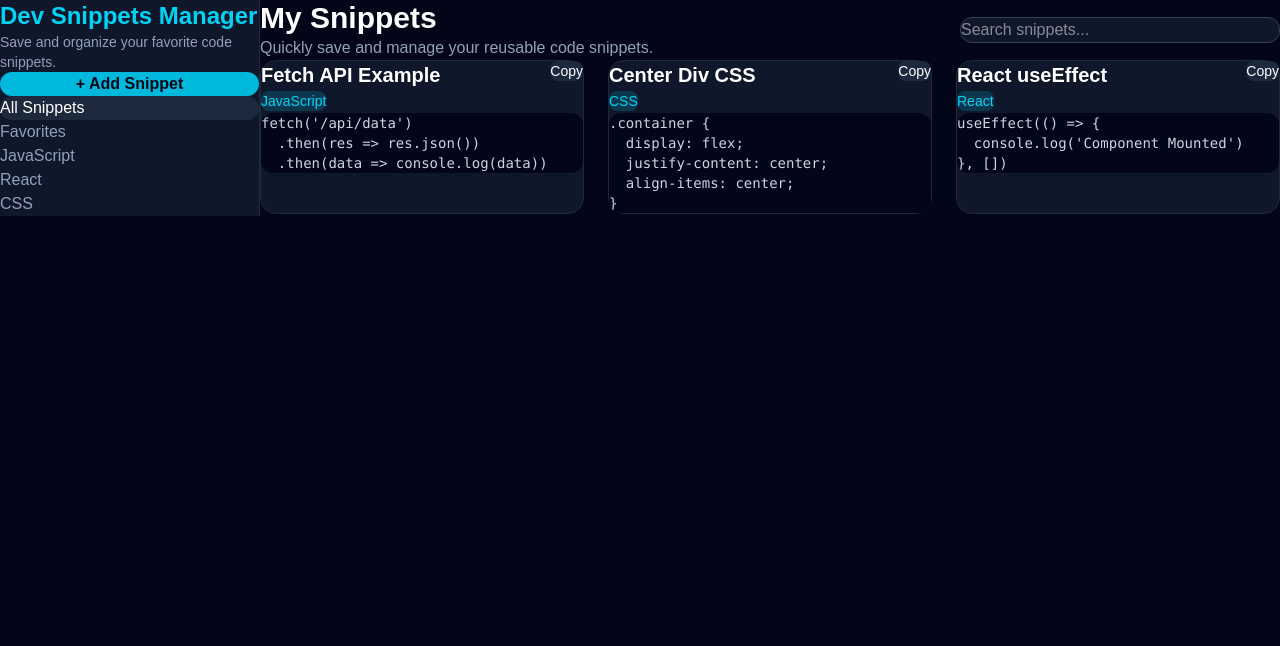
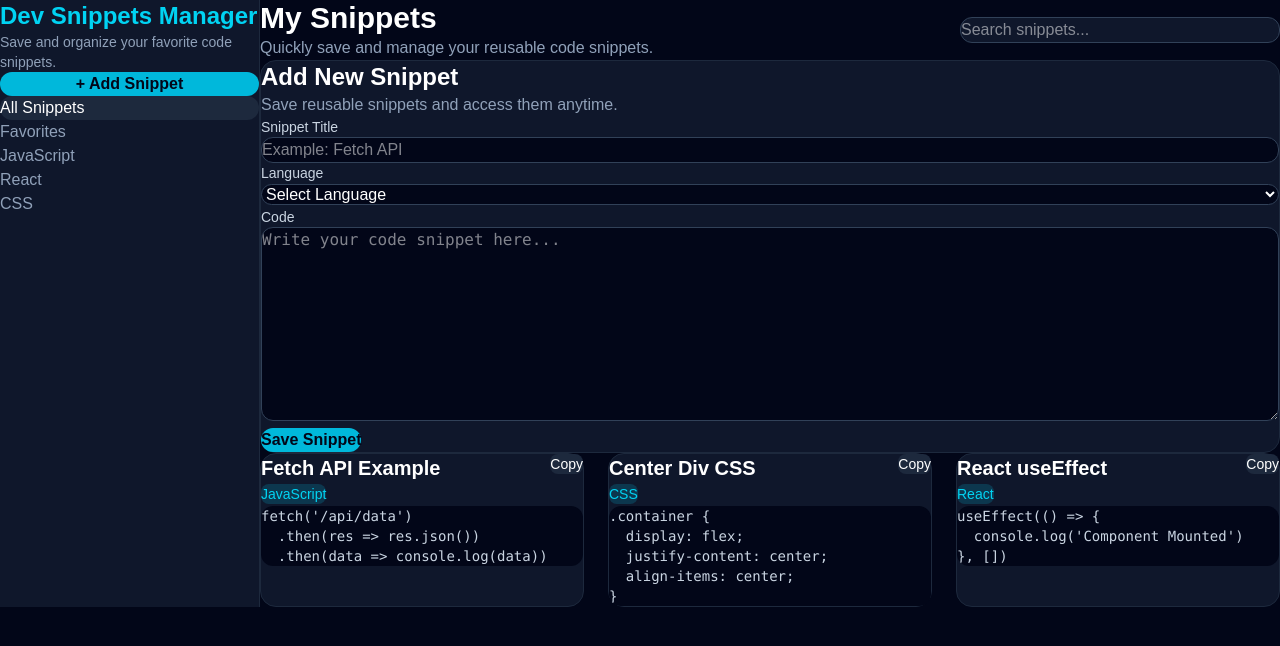
Before and after one commit to djabranemmd/dev-snippets-manager, a React (Vite) app: page / in a window 1280 px wide. Shown: the top 646 px of the page. Built offline with nearby package versions, Linux system fonts and the light colour scheme.

Commit message:
Build dynamic add snippet system with React state

```diff
--- a/src/App.jsx
+++ b/src/App.jsx
@@ -1,10 +1,19 @@
+import { useState } from 'react'
+
 import Sidebar from './components/Sidebar'
 import Header from './components/Header'
 import SnippetsGrid from './components/SnippetsGrid'
+import AddSnippetForm from './components/AddSnippetForm'
 
-import snippets from './data/snippets'
+import snippetsData from './data/snippets'
 
 function App() {
+  const [snippets, setSnippets] = useState(snippetsData)
+
+  const addSnippet = (newSnippet) => {
+    setSnippets([newSnippet, ...snippets])
+  }
+
   return (
     <div className="min-h-screen bg-slate-950 text-white">
 
@@ -16,6 +25,8 @@ function App() {
 
           <Header />
 
+          <AddSnippetForm addSnippet={addSnippet} />
+
           <SnippetsGrid snippets={snippets} />
 
         </main>
--- /dev/null
+++ b/src/components/AddSnippetForm.jsx
@@ -0,0 +1,125 @@
+import { useState } from 'react'
+
+function AddSnippetForm({ addSnippet }) {
+  const [title, setTitle] = useState('')
+  const [language, setLanguage] = useState('')
+  const [code, setCode] = useState('')
+
+  const handleSubmit = (e) => {
+    e.preventDefault()
+
+    if (!title || !language || !code) {
+      return
+    }
+
+    const newSnippet = {
+      id: Date.now(),
+      title,
+      language,
+      code,
+    }
+
+    addSnippet(newSnippet)
+
+    setTitle('')
+    setLanguage('')
+    setCode('')
+  }
+
+  return (
+    <div className="mt-8 rounded-2xl border border-slate-800 bg-slate-900 p-6">
+
+      <h2 className="text-2xl font-bold">
+        Add New Snippet
+      </h2>
+
+      <p className="mt-2 text-slate-400">
+        Save reusable snippets and access them anytime.
+      </p>
+
+      <form
+        onSubmit={handleSubmit}
+        className="mt-6 space-y-5"
+      >
+
+        <div>
+          <label className="mb-2 block text-sm text-slate-300">
+            Snippet Title
+          </label>
+
+          <input
+            type="text"
+            placeholder="Example: Fetch API"
+            value={title}
+            onChange={(e) => setTitle(e.target.value)}
+            className="w-full rounded-xl border border-slate-700 bg-slate-950 px-4 py-3 outline-none transition focus:border-cyan-400"
+          />
+        </div>
+
+        <div>
+          <label className="mb-2 block text-sm text-slate-300">
+            Language
+          </label>
+
+          <select
+            value={language}
+            onChange={(e) => setLanguage(e.target.value)}
+            className="w-full rounded-xl border border-slate-700 bg-slate-950 px-4 py-3 outline-none transition focus:border-cyan-400"
+          >
+            <option value="">
+              Select Language
+            </option>
+
+            <option value="JavaScript">
+              JavaScript
+            </option>
+
+            <option value="React">
+              React
+            </option>
+
+            <option value="CSS">
+              CSS
+            </option>
+
+            <option value="HTML">
+              HTML
+            </option>
+
+            <option value="SQL">
+              SQL
+            </option>
+
+            <option value="Bash">
+              Bash
+            </option>
+          </select>
+        </div>
+
+        <div>
+          <label className="mb-2 block text-sm text-slate-300">
+            Code
+          </label>
+
+          <textarea
+            rows="8"
+            placeholder="Write your code snippet here..."
+            value={code}
+            onChange={(e) => setCode(e.target.value)}
+            className="w-full rounded-xl border border-slate-700 bg-slate-950 px-4 py-3 font-mono outline-none transition focus:border-cyan-400"
+          />
+        </div>
+
+        <button
+          type="submit"
+          className="rounded-xl bg-cyan-500 px-6 py-3 font-semibold text-slate-950 transition hover:bg-cyan-400"
+        >
+          Save Snippet
+        </button>
+
+      </form>
+    </div>
+  )
+}
+
+export default AddSnippetForm
```
